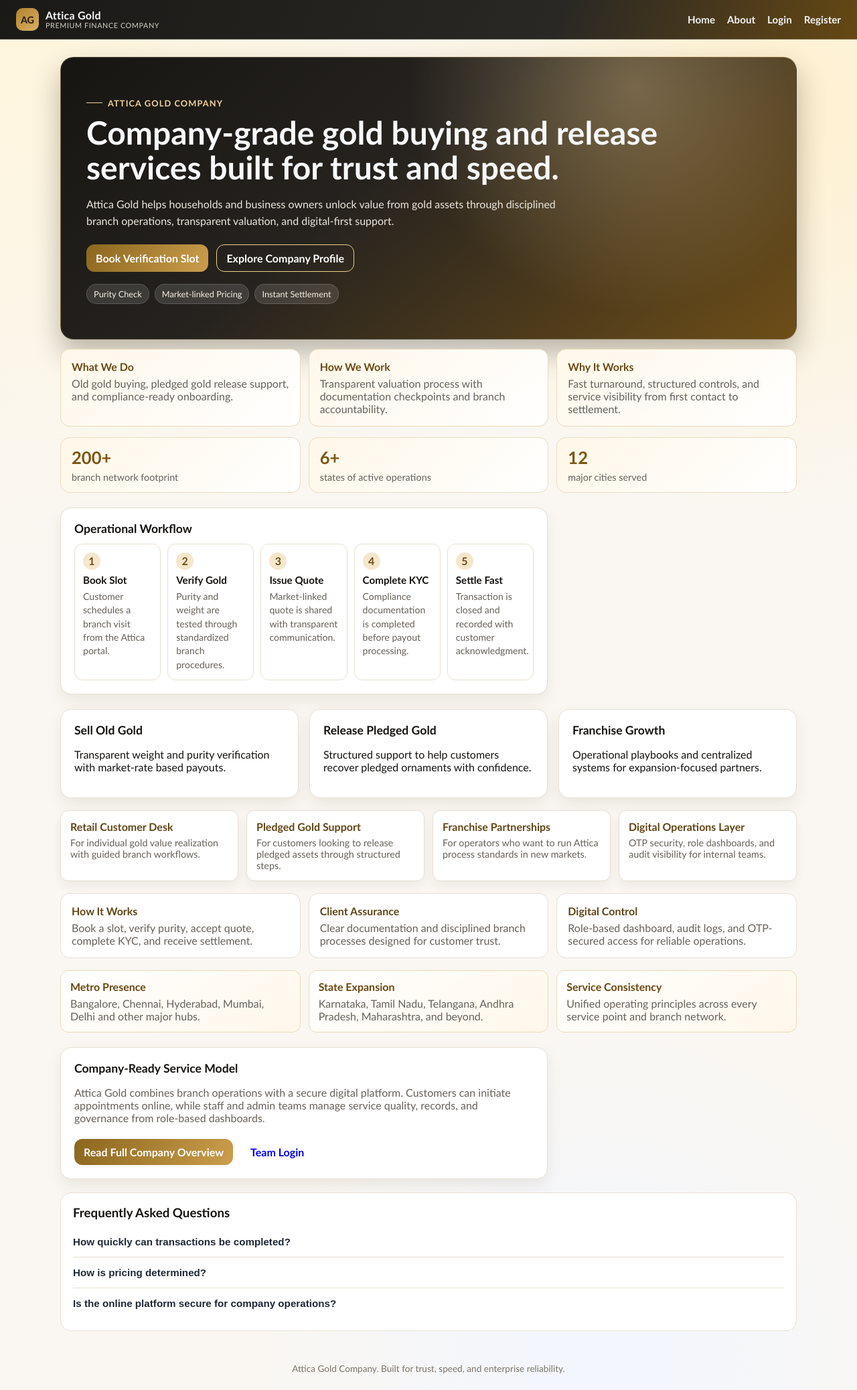
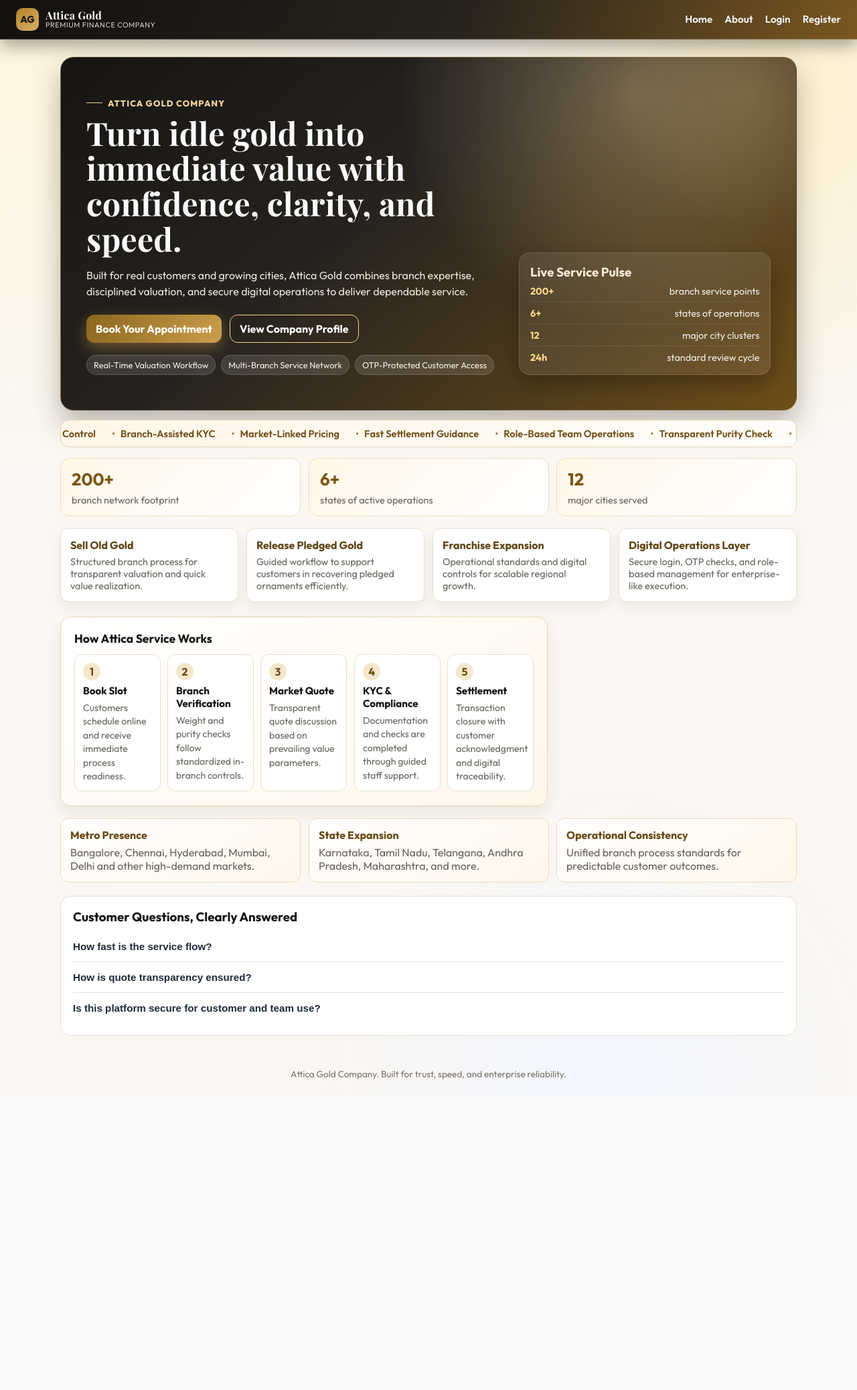
Before and after one commit to Kaif0333/Attica-Gold-Project, a FastAPI app: page / in a window 1280 px wide. Shown: the whole page at 67% size. After the commit the page ends 1612 px from the top, so only its background shows below. Run offline with FastAPI, Linux system fonts and the light colour scheme.

Commit message:
feat: deliver premium interactive redesign for customer-facing pages

```diff
--- a/static/css/site.css
+++ b/static/css/site.css
@@ -1,3 +1,5 @@
+@import url("https://fonts.googleapis.com/css2?family=Outfit:wght@400;500;600;700;800&family=Playfair+Display:wght@600;700&display=swap");
+
 :root {
     --ink: #151311;
     --muted: #66615a;
@@ -21,7 +23,7 @@
 body {
     margin: 0;
     color: var(--ink);
-    font-family: "Trebuchet MS", "Segoe UI", Tahoma, Geneva, Verdana, sans-serif;
+    font-family: "Outfit", "Segoe UI", Tahoma, Geneva, Verdana, sans-serif;
     background:
         radial-gradient(circle at 2% 0%, #fff5db 0%, transparent 34%),
         radial-gradient(circle at 90% 8%, #fff0ce 0%, transparent 27%),
@@ -38,9 +40,10 @@ body {
     justify-content: space-between;
     align-items: center;
     padding: 12px 24px;
-    border-bottom: 1px solid rgba(255, 255, 255, 0.2);
-    background: linear-gradient(110deg, #1a1917 0%, #2a2824 65%, #654814 100%);
+    border-bottom: 1px solid rgba(255, 255, 255, 0.22);
+    background: linear-gradient(110deg, #13110f 0%, #28231c 54%, #7a5720 100%);
     backdrop-filter: blur(6px);
+    box-shadow: 0 10px 24px rgba(15, 12, 8, 0.35);
 }
 
 .brand {
@@ -71,6 +74,7 @@ body {
 .brand-copy strong {
     font-size: 1rem;
     letter-spacing: 0.25px;
+    font-family: "Playfair Display", Georgia, serif;
 }
 
 .brand-copy small {
@@ -90,10 +94,14 @@ body {
     text-decoration: none;
     font-weight: 600;
     font-size: 0.95rem;
+    padding: 6px 0;
+    border-bottom: 2px solid transparent;
+    transition: color 0.25s ease, border-color 0.25s ease;
 }
 
 .nav a:hover {
     color: #ffd88a;
+    border-color: rgba(255, 216, 138, 0.7);
 }
 
 .page {
@@ -112,11 +120,82 @@ body {
     border: 1px solid rgba(255, 224, 166, 0.2);
 }
 
+.hero-premium {
+    display: grid;
+    grid-template-columns: 1.5fr 0.9fr;
+    gap: 18px;
+    overflow: hidden;
+    position: relative;
+}
+
+.hero-premium::after {
+    content: "";
+    position: absolute;
+    width: 420px;
+    height: 420px;
+    right: -140px;
+    top: -160px;
+    border-radius: 50%;
+    background: radial-gradient(circle at center, rgba(255, 217, 145, 0.18), transparent 70%);
+    pointer-events: none;
+}
+
+.hero-main {
+    position: relative;
+    z-index: 1;
+}
+
+.hero-panel {
+    position: relative;
+    z-index: 1;
+    align-self: end;
+    background: rgba(255, 255, 255, 0.08);
+    border: 1px solid rgba(255, 255, 255, 0.14);
+    border-radius: 16px;
+    padding: 16px;
+    box-shadow: 0 12px 28px rgba(13, 10, 7, 0.3);
+}
+
+.hero-panel h3 {
+    margin: 0 0 8px;
+    color: #f6ebd8;
+}
+
+.pulse-list {
+    list-style: none;
+    margin: 0;
+    padding: 0;
+    display: grid;
+    gap: 8px;
+}
+
+.pulse-list li {
+    display: flex;
+    justify-content: space-between;
+    gap: 8px;
+    align-items: center;
+    border-bottom: 1px dashed rgba(255, 255, 255, 0.14);
+    padding-bottom: 6px;
+    color: #f0ede7;
+    font-size: 0.9rem;
+}
+
+.pulse-list li:last-child {
+    border-bottom: 0;
+    padding-bottom: 0;
+}
+
+.pulse-list strong {
+    color: #ffd88a;
+}
+
 .hero h1 {
     margin: 0 0 14px;
     font-size: clamp(1.8rem, 4vw, 3rem);
     line-height: 1.1;
     max-width: 900px;
+    font-family: "Playfair Display", Georgia, serif;
+    letter-spacing: 0.25px;
 }
 
 .tag {
@@ -170,6 +249,44 @@ body {
     border-radius: 999px;
 }
 
+.ticker-wrap {
+    margin-top: 14px;
+    border: 1px solid #e4d4b7;
+    background: linear-gradient(120deg, #fff6e8 0%, #fffdf8 100%);
+    border-radius: 12px;
+    overflow: hidden;
+    white-space: nowrap;
+}
+
+.ticker-track {
+    display: inline-flex;
+    gap: 24px;
+    padding: 10px 16px;
+    animation: tickerScroll 22s linear infinite;
+}
+
+.ticker-track span {
+    position: relative;
+    color: #6e4e18;
+    font-weight: 600;
+    font-size: 0.92rem;
+}
+
+.ticker-track span::before {
+    content: "•";
+    margin-right: 8px;
+    color: #a0762b;
+}
+
+@keyframes tickerScroll {
+    from {
+        transform: translateX(0);
+    }
+    to {
+        transform: translateX(-50%);
+    }
+}
+
 .panel-grid {
     margin-top: 22px;
     display: grid;
@@ -188,6 +305,8 @@ body {
 
 .interactive-panel {
     transition: transform 0.25s ease, box-shadow 0.25s ease;
+    transform-style: preserve-3d;
+    will-change: transform;
 }
 
 .interactive-panel:hover {
@@ -202,6 +321,11 @@ body {
 .panel h3 {
     margin: 0 0 10px;
     font-size: 1.1rem;
+}
+
+.premium-panel {
+    background: linear-gradient(145deg, #ffffff 0%, #fff7ea 100%);
+    border-color: #ead6b5;
 }
 
 .brand-band {
@@ -516,6 +640,12 @@ input:focus {
     justify-content: center;
 }
 
+.btn:not(.btn-primary):not(.btn-outline) {
+    background: #f6ead6;
+    color: #4f3912;
+    border: 1px solid #e1cda7;
+}
+
 .btn-primary {
     background: linear-gradient(120deg, #8b661e, #cb9e4c);
     color: #fff;
@@ -523,6 +653,14 @@ input:focus {
 
 .btn-primary:hover {
     filter: brightness(1.08);
+}
+
+.glow-btn {
+    box-shadow: 0 8px 22px rgba(203, 158, 76, 0.42);
+}
+
+.glow-btn:hover {
+    box-shadow: 0 12px 26px rgba(203, 158, 76, 0.5);
 }
 
 .btn-outline {
@@ -595,6 +733,12 @@ input:focus {
     text-align: center;
 }
 
+@media (prefers-reduced-motion: reduce) {
+    .ticker-track {
+        animation: none;
+    }
+}
+
 @media (max-width: 900px) {
     .panel {
         grid-column: span 12;
@@ -606,6 +750,10 @@ input:focus {
 
     .hero {
         padding: 32px 20px;
+    }
+
+    .hero-premium {
+        grid-template-columns: 1fr;
     }
 
     .topbar {
--- a/static/js/site.js
+++ b/static/js/site.js
@@ -66,9 +66,56 @@ function setupFaqAccordion() {
   });
 }
 
+function setupTickerLoop() {
+  const tracks = document.querySelectorAll(".ticker-track");
+  tracks.forEach((track) => {
+    if (track.dataset.cloned === "1") return;
+    track.innerHTML += track.innerHTML;
+    track.dataset.cloned = "1";
+  });
+}
+
+function setupTiltCards() {
+  const cards = document.querySelectorAll("[data-tilt]");
+  cards.forEach((card) => {
+    const reset = () => {
+      card.style.transform = "";
+    };
+
+    card.addEventListener("mousemove", (event) => {
+      const rect = card.getBoundingClientRect();
+      const px = (event.clientX - rect.left) / rect.width;
+      const py = (event.clientY - rect.top) / rect.height;
+      const rotateY = (px - 0.5) * 8;
+      const rotateX = (0.5 - py) * 8;
+      card.style.transform = `perspective(700px) rotateX(${rotateX}deg) rotateY(${rotateY}deg) translateY(-3px)`;
+    });
+
+    card.addEventListener("mouseleave", reset);
+    card.addEventListener("blur", reset);
+  });
+}
+
+function setupHeroParallax() {
+  const hero = document.querySelector("[data-parallax]");
+  if (!hero) return;
+  hero.addEventListener("mousemove", (event) => {
+    const rect = hero.getBoundingClientRect();
+    const x = (event.clientX - rect.left) / rect.width - 0.5;
+    const y = (event.clientY - rect.top) / rect.height - 0.5;
+    hero.style.transform = `translate3d(${x * 6}px, ${y * 6}px, 0)`;
+  });
+  hero.addEventListener("mouseleave", () => {
+    hero.style.transform = "";
+  });
+}
+
 document.addEventListener("DOMContentLoaded", () => {
   setupRevealAnimations();
   setupCountUp();
   setupTableFilters();
   setupFaqAccordion();
+  setupTickerLoop();
+  setupTiltCards();
+  setupHeroParallax();
 });
--- a/templates/home.html
+++ b/templates/home.html
@@ -1,184 +1,146 @@
 {% extends "base.html" %}
-{% block title %}Attica Gold | Premium Gold Finance{% endblock %}
+{% block title %}Attica Gold | Trusted Gold Value Services{% endblock %}
 {% block content %}
-<section class="hero reveal">
-    <p class="tag">Attica Gold Company</p>
-    <h1>Company-grade gold buying and release services built for trust and speed.</h1>
-    <p class="lead">
-        Attica Gold helps households and business owners unlock value from gold assets
-        through disciplined branch operations, transparent valuation, and digital-first support.
-    </p>
-    <div class="hero-actions">
-        <a class="btn btn-primary" href="/register">Book Verification Slot</a>
-        <a class="btn btn-outline" href="/about">Explore Company Profile</a>
+<section class="hero hero-premium reveal" data-parallax>
+    <div class="hero-main">
+        <p class="tag">Attica Gold Company</p>
+        <h1>Turn idle gold into immediate value with confidence, clarity, and speed.</h1>
+        <p class="lead">
+            Built for real customers and growing cities, Attica Gold combines branch expertise,
+            disciplined valuation, and secure digital operations to deliver dependable service.
+        </p>
+        <div class="hero-actions">
+            <a class="btn btn-primary glow-btn" href="/register">Book Your Appointment</a>
+            <a class="btn btn-outline" href="/about">View Company Profile</a>
+        </div>
+        <div class="hero-strip">
+            <span>Real-Time Valuation Workflow</span>
+            <span>Multi-Branch Service Network</span>
+            <span>OTP-Protected Customer Access</span>
+        </div>
     </div>
-    <div class="hero-strip">
-        <span>Purity Check</span>
-        <span>Market-linked Pricing</span>
-        <span>Instant Settlement</span>
+    <aside class="hero-panel interactive-panel" data-tilt>
+        <h3>Live Service Pulse</h3>
+        <ul class="pulse-list">
+            <li><strong>200+</strong><span>branch service points</span></li>
+            <li><strong>6+</strong><span>states of operations</span></li>
+            <li><strong>12</strong><span>major city clusters</span></li>
+            <li><strong>24h</strong><span>standard review cycle</span></li>
+        </ul>
+    </aside>
+</section>
+
+<section class="ticker-wrap reveal">
+    <div class="ticker-track">
+        <span>Transparent Purity Check</span>
+        <span>Digital Appointment Control</span>
+        <span>Branch-Assisted KYC</span>
+        <span>Market-Linked Pricing</span>
+        <span>Fast Settlement Guidance</span>
+        <span>Role-Based Team Operations</span>
     </div>
 </section>
 
-<section class="trust-grid reveal">
-    <article class="trust-card">
-        <h4>What We Do</h4>
-        <p>Old gold buying, pledged gold release support, and compliance-ready onboarding.</p>
-    </article>
-    <article class="trust-card">
-        <h4>How We Work</h4>
-        <p>Transparent valuation process with documentation checkpoints and branch accountability.</p>
-    </article>
-    <article class="trust-card">
-        <h4>Why It Works</h4>
-        <p>Fast turnaround, structured controls, and service visibility from first contact to settlement.</p>
-    </article>
-</section>
-
 <section class="brand-stats reveal">
-    <article class="stat-card">
+    <article class="stat-card interactive-panel" data-tilt>
         <h3><span data-count="200">0</span>+</h3>
         <p>branch network footprint</p>
     </article>
-    <article class="stat-card">
+    <article class="stat-card interactive-panel" data-tilt>
         <h3><span data-count="6">0</span>+</h3>
         <p>states of active operations</p>
     </article>
-    <article class="stat-card">
+    <article class="stat-card interactive-panel" data-tilt>
         <h3><span data-count="12">0</span></h3>
         <p>major cities served</p>
     </article>
 </section>
 
+<section class="service-matrix reveal">
+    <article class="matrix-card interactive-panel" data-tilt>
+        <h4>Sell Old Gold</h4>
+        <p>Structured branch process for transparent valuation and quick value realization.</p>
+    </article>
+    <article class="matrix-card interactive-panel" data-tilt>
+        <h4>Release Pledged Gold</h4>
+        <p>Guided workflow to support customers in recovering pledged ornaments efficiently.</p>
+    </article>
+    <article class="matrix-card interactive-panel" data-tilt>
+        <h4>Franchise Expansion</h4>
+        <p>Operational standards and digital controls for scalable regional growth.</p>
+    </article>
+    <article class="matrix-card interactive-panel" data-tilt>
+        <h4>Digital Operations Layer</h4>
+        <p>Secure login, OTP checks, and role-based management for enterprise-like execution.</p>
+    </article>
+</section>
+
 <section class="panel-grid reveal">
-    <article class="panel wide">
-        <h3>Operational Workflow</h3>
+    <article class="panel wide premium-panel">
+        <h3>How Attica Service Works</h3>
         <div class="process-steps">
-            <div class="step-item">
+            <div class="step-item interactive-panel" data-tilt>
                 <span>1</span>
                 <h4>Book Slot</h4>
-                <p>Customer schedules a branch visit from the Attica portal.</p>
+                <p>Customers schedule online and receive immediate process readiness.</p>
             </div>
-            <div class="step-item">
+            <div class="step-item interactive-panel" data-tilt>
                 <span>2</span>
-                <h4>Verify Gold</h4>
-                <p>Purity and weight are tested through standardized branch procedures.</p>
+                <h4>Branch Verification</h4>
+                <p>Weight and purity checks follow standardized in-branch controls.</p>
             </div>
-            <div class="step-item">
+            <div class="step-item interactive-panel" data-tilt>
                 <span>3</span>
-                <h4>Issue Quote</h4>
-                <p>Market-linked quote is shared with transparent communication.</p>
+                <h4>Market Quote</h4>
+                <p>Transparent quote discussion based on prevailing value parameters.</p>
             </div>
-            <div class="step-item">
+            <div class="step-item interactive-panel" data-tilt>
                 <span>4</span>
-                <h4>Complete KYC</h4>
-                <p>Compliance documentation is completed before payout processing.</p>
+                <h4>KYC & Compliance</h4>
+                <p>Documentation and checks are completed through guided staff support.</p>
             </div>
-            <div class="step-item">
+            <div class="step-item interactive-panel" data-tilt>
                 <span>5</span>
-                <h4>Settle Fast</h4>
-                <p>Transaction is closed and recorded with customer acknowledgment.</p>
+                <h4>Settlement</h4>
+                <p>Transaction closure with customer acknowledgment and digital traceability.</p>
             </div>
         </div>
     </article>
 </section>
 
-<section class="panel-grid reveal">
-    <article class="panel interactive-panel">
-        <h3>Sell Old Gold</h3>
-        <p>Transparent weight and purity verification with market-rate based payouts.</p>
+<section class="coverage-grid reveal">
+    <article class="coverage-card interactive-panel" data-tilt>
+        <h4>Metro Presence</h4>
+        <p>Bangalore, Chennai, Hyderabad, Mumbai, Delhi and other high-demand markets.</p>
     </article>
-    <article class="panel interactive-panel">
-        <h3>Release Pledged Gold</h3>
-        <p>Structured support to help customers recover pledged ornaments with confidence.</p>
+    <article class="coverage-card interactive-panel" data-tilt>
+        <h4>State Expansion</h4>
+        <p>Karnataka, Tamil Nadu, Telangana, Andhra Pradesh, Maharashtra, and more.</p>
     </article>
-    <article class="panel interactive-panel">
-        <h3>Franchise Growth</h3>
-        <p>Operational playbooks and centralized systems for expansion-focused partners.</p>
-    </article>
-</section>
-
-<section class="service-matrix reveal">
-    <article class="matrix-card">
-        <h4>Retail Customer Desk</h4>
-        <p>For individual gold value realization with guided branch workflows.</p>
-    </article>
-    <article class="matrix-card">
-        <h4>Pledged Gold Support</h4>
-        <p>For customers looking to release pledged assets through structured steps.</p>
-    </article>
-    <article class="matrix-card">
-        <h4>Franchise Partnerships</h4>
-        <p>For operators who want to run Attica process standards in new markets.</p>
-    </article>
-    <article class="matrix-card">
-        <h4>Digital Operations Layer</h4>
-        <p>OTP security, role dashboards, and audit visibility for internal teams.</p>
-    </article>
-</section>
-
-<section class="brand-band reveal">
-    <div class="brand-band-item">
-        <h4>How It Works</h4>
-        <p>Book a slot, verify purity, accept quote, complete KYC, and receive settlement.</p>
-    </div>
-    <div class="brand-band-item">
-        <h4>Client Assurance</h4>
-        <p>Clear documentation and disciplined branch processes designed for customer trust.</p>
-    </div>
-    <div class="brand-band-item">
-        <h4>Digital Control</h4>
-        <p>Role-based dashboard, audit logs, and OTP-secured access for reliable operations.</p>
-    </div>
-</section>
-
-<section class="coverage-grid reveal">
-    <article class="coverage-card">
-        <h4>Metro Presence</h4>
-        <p>Bangalore, Chennai, Hyderabad, Mumbai, Delhi and other major hubs.</p>
-    </article>
-    <article class="coverage-card">
-        <h4>State Expansion</h4>
-        <p>Karnataka, Tamil Nadu, Telangana, Andhra Pradesh, Maharashtra, and beyond.</p>
-    </article>
-    <article class="coverage-card">
-        <h4>Service Consistency</h4>
-        <p>Unified operating principles across every service point and branch network.</p>
-    </article>
-</section>
-
-<section class="panel-grid reveal">
-    <article class="panel wide">
-        <h3>Company-Ready Service Model</h3>
-        <p class="muted">
-            Attica Gold combines branch operations with a secure digital platform.
-            Customers can initiate appointments online, while staff and admin teams
-            manage service quality, records, and governance from role-based dashboards.
-        </p>
-        <div class="hero-actions">
-            <a class="btn btn-primary" href="/about">Read Full Company Overview</a>
-            <a class="btn" href="/login">Team Login</a>
-        </div>
+    <article class="coverage-card interactive-panel" data-tilt>
+        <h4>Operational Consistency</h4>
+        <p>Unified branch process standards for predictable customer outcomes.</p>
     </article>
 </section>
 
 <section class="faq reveal">
-    <h3>Frequently Asked Questions</h3>
+    <h3>Customer Questions, Clearly Answered</h3>
     <div class="faq-item" data-accordion>
-        <button type="button" class="faq-trigger" data-accordion-trigger>How quickly can transactions be completed?</button>
+        <button type="button" class="faq-trigger" data-accordion-trigger>How fast is the service flow?</button>
         <div class="faq-content" data-accordion-content>
-            <p>Turnaround depends on branch volume and documentation readiness, but Attica is structured for fast closure.</p>
+            <p>Speed depends on branch load and document readiness, but workflows are designed for same-day progress where possible.</p>
         </div>
     </div>
     <div class="faq-item" data-accordion>
-        <button type="button" class="faq-trigger" data-accordion-trigger>How is pricing determined?</button>
+        <button type="button" class="faq-trigger" data-accordion-trigger>How is quote transparency ensured?</button>
         <div class="faq-content" data-accordion-content>
-            <p>Pricing is generally linked to current market rates and branch-level purity and weight verification.</p>
+            <p>Attica teams follow a documented purity and valuation sequence before confirming customer-facing quotes.</p>
         </div>
     </div>
     <div class="faq-item" data-accordion>
-        <button type="button" class="faq-trigger" data-accordion-trigger>Is the online platform secure for company operations?</button>
+        <button type="button" class="faq-trigger" data-accordion-trigger>Is this platform secure for customer and team use?</button>
         <div class="faq-content" data-accordion-content>
-            <p>Yes. The platform includes OTP authentication, role controls, request protection, and activity audit trails.</p>
+            <p>Yes. Security includes OTP verification, session controls, request protection, and auditable role-scoped actions.</p>
         </div>
     </div>
 </section>
```
Also changed, not shown: templates/about.html (+78 -94 lines).
